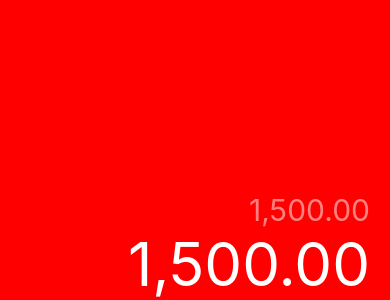
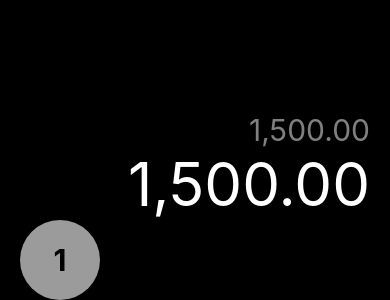
Before and after one commit to silviafer-dev/Calculator, a React Native app: screen / in a window 390 px wide. Shown: the part 544-844 px from the top of the page. Built offline with nearby package versions, Linux system fonts and the light colour scheme.

Commit message:
Add first button

```diff
--- a/src/screens/CalculatorScreen.tsx
+++ b/src/screens/CalculatorScreen.tsx
@@ -7,6 +7,12 @@ export const CalculatorScreen = () => {
     <View style={styles.calculadoraContainer}>
       <Text style={styles.resultadoPequeno}>1,500.00</Text>
       <Text style={styles.resultado}>1,500.00</Text>
+      <View>
+        <View style={styles.boton}>
+          {/* BOTON */}
+          <Text style={styles.botonTexto}>1</Text>
+        </View>
+      </View>
     </View>
   );
 };
--- a/src/theme/appTheme.tsx
+++ b/src/theme/appTheme.tsx
@@ -8,7 +8,7 @@ export const styles = StyleSheet.create({
   calculadoraContainer: {
     flex: 1,
     paddingHorizontal: 20,
-    backgroundColor: 'red',
+    backgroundColor: 'black',
     justifyContent: 'flex-end',
   },
   resultado: {
@@ -21,4 +21,18 @@ export const styles = StyleSheet.create({
     fontSize: 30,
     textAlign: 'right',
   },
+  boton: {
+    width: 80,
+    height: 80,
+    backgroundColor: '#9b9b9b',
+    borderRadius: 100,
+    justifyContent: 'center',
+  },
+  botonTexto: {
+    fontSize: 30,
+    color: 'black',
+    textAlign: 'center',
+    fontWeight: 'bold',
+    padding: 10,
+  },
 });
```
